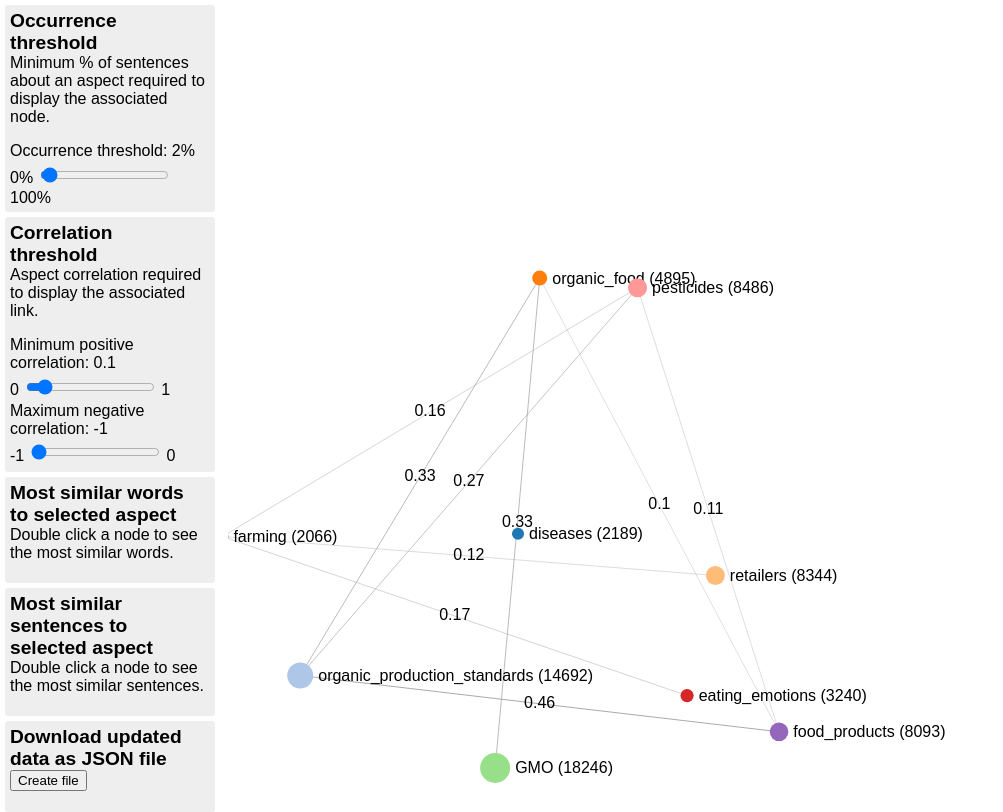
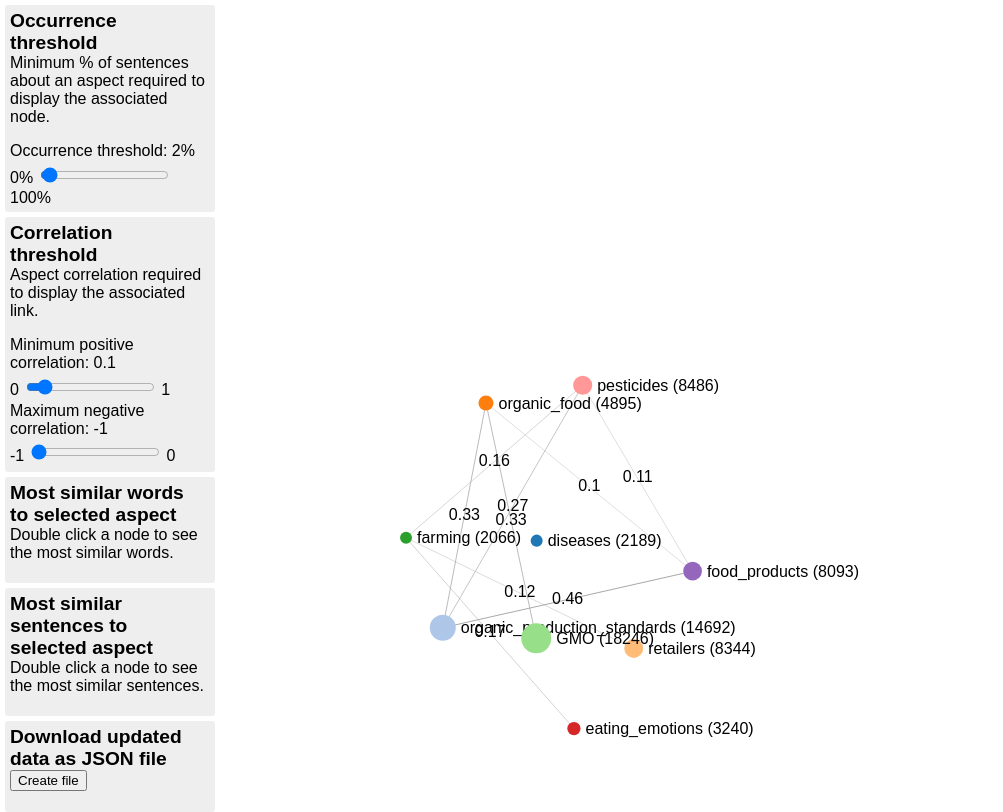
Before and after one commit to MartinKirchhoff/SocialVisTum, a plain HTML site: page visualization-demos/manual-labels/index.html in a window 1280 px wide. Shown: the top 812 px of the page, without its empty margins (0-1003 px from the left). Drawn offline with nearby package versions, Linux system fonts and the light colour scheme; animation ran at ten frames a second.

Commit message:
Update index.html

```diff
--- a/visualization-demos/manual-labels/index.html
+++ b/visualization-demos/manual-labels/index.html
@@ -180,7 +180,7 @@
 
     // Link distance (No actual force)
     link: {
-      distance: 500
+      distance: 250
     },
 
     // Occurrence threshold (2 means 2%)
```
